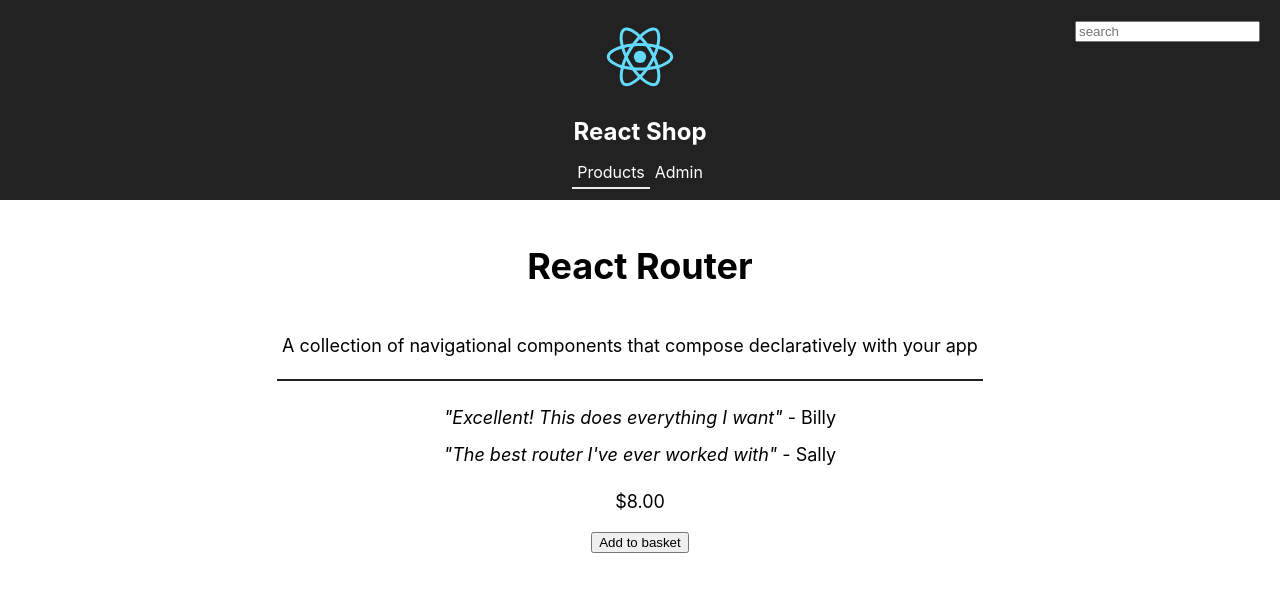
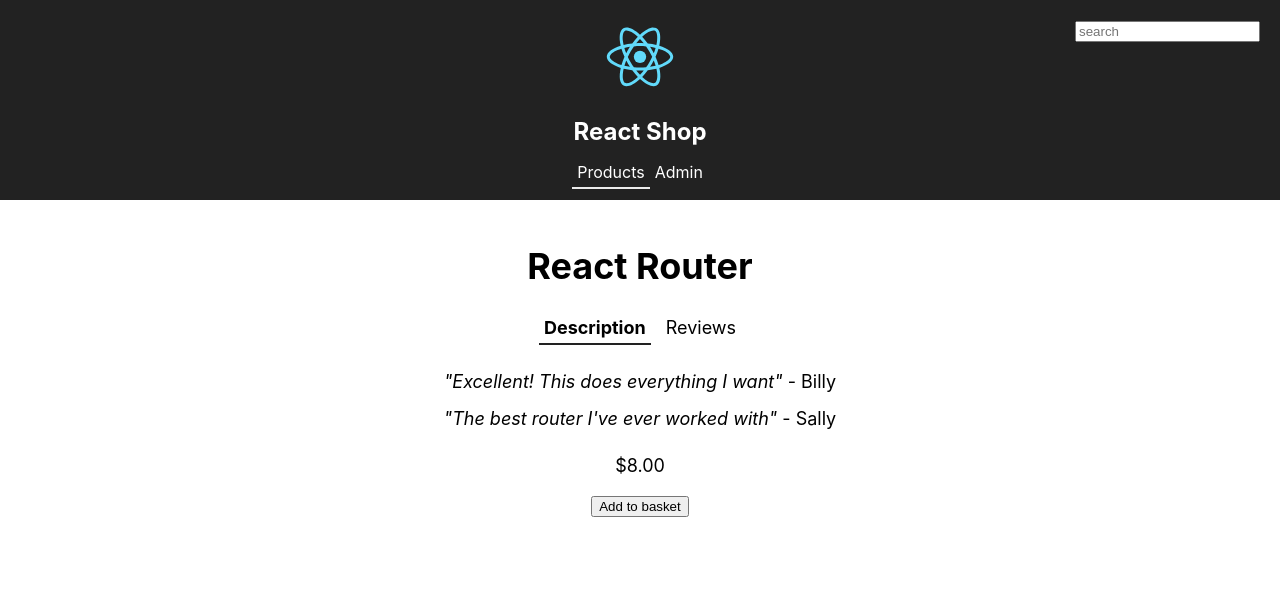
Before and after one commit to hesbon-osoro/Learn-React-with-TypeScript-3, a React (Create React App) app in the folder chapter6/react-router-shop/: page /products/1 in a window 1280 px wide. Shown: the top 592 px of the page. Built offline with nearby package versions, Linux system fonts and the light colour scheme.

Commit message:
heading prop rendering

```diff
--- a/chapter6/react-router-shop/src/Tabs.tsx
+++ b/chapter6/react-router-shop/src/Tabs.tsx
@@ -58,6 +58,7 @@ export interface IState {
 export interface ITabProps {
 	name: string;
 	initialActive?: boolean;
+	heading: () => string | JSX.Element;
 }
 class Tabs extends React.Component<{}, IState> {
 	public static Tab: React.FC<ITabProps> = props => (
@@ -78,7 +79,7 @@ class Tabs extends React.Component<{}, IState> {
 						onClick={handleTabClick}
 						className={props.name === activeName ? 'active' : ''}
 					>
-						{props.children}
+						{props.heading()}
 					</li>
 				);
 			}}
```
